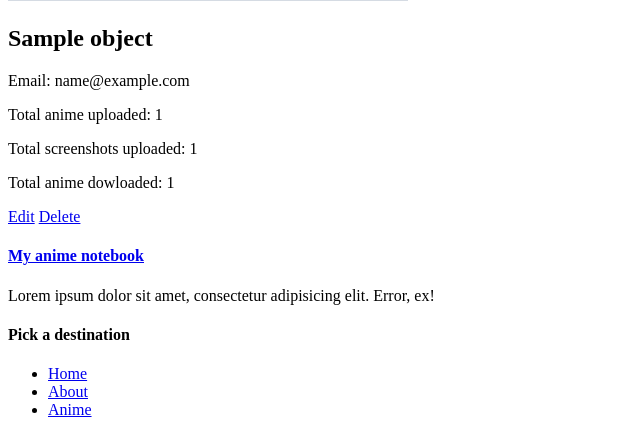
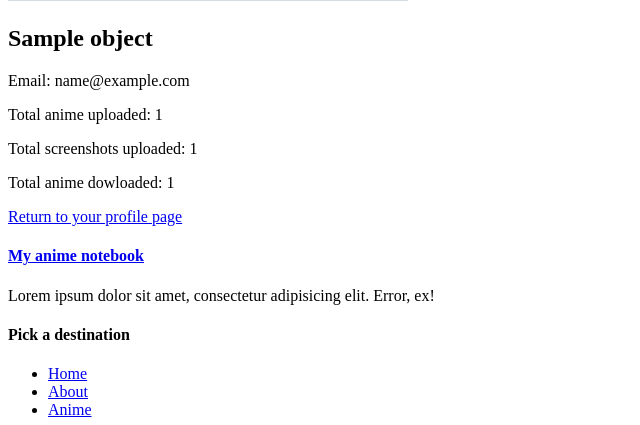
Before and after one commit to antomanolov/my-anime-notebook, a Django app: template templates/profiles/profile_details.html in a window 1280 px wide. Shown: the part 535-960 px from the top of the page, without its empty margins (0-640 px from the left). Run offline with Django 4.2, Linux system fonts and the light colour scheme; the template is opened without the code that fills it: most values are stand-ins (such as "Sample title", 1, 10 or a date in 2020); grey boxes marked "Sample" are stand-in pictures; some libraries are stand-ins or nearby versions.

Commit message:
added functionality that prevents user other than owner to edit/delete profile

```diff
--- a/project_defense/profileapp/views.py
+++ b/project_defense/profileapp/views.py
@@ -36,6 +36,12 @@
     model = UserModel
     template_name = 'profiles/profile_details.html'
 
+    def get_context_data(self, **kwargs):
+        context = super().get_context_data(**kwargs)
+
+        context['is_owned_by'] = self.request.user == self.object
+        return context
+
 
 class ProfileDelete(DeleteView):
     model = UserModel
--- a/templates/profiles/profile_details.html
+++ b/templates/profiles/profile_details.html
@@ -7,13 +7,13 @@
             <div class="game-header">
                 {% if object.profile_picture %}
                     <img class="game-img" src="{{ object.profile_picture }}" alt="profile-image"/>
-                    {% else %} <img class="game-img" src="{% static 'img/profile-picture.png' %}" alt="profile-image"/>
+                {% else %} <img class="game-img" src="{% static 'img/profile-picture.png' %}" alt="profile-image"/>
                 {% endif %}
 
                 <!-- if the user has a profile image -->
 
                 {% if object.get_full_name %}
-                        <h1>{{ object.get_full_name }}</h1>
+                    <h1>{{ object.get_full_name }}</h1>
                 {% endif %}
 
                 <!-- user email -->
@@ -22,12 +22,19 @@
                 <p class="text">Total anime uploaded: {{ object.uploaded_count }}</p>
                 <p class="text">Total screenshots uploaded: {{ object.total_screenshots }}</p>
                 <p class="text">Total anime dowloaded: {{ object.downloaded_count }}</p>
+                {% if is_owned_by %}
+                    <div class="buttons">
+                        <a href="{% url 'profile edit page' pk=object.pk %}" class="button form-button">Edit</a>
+                        <a href="{% url 'profile delete page' pk=object.pk %}" class="button form-button">Delete</a>
+                    </div>
+                {% else %}
+                    <div class="buttons">
+                        <a href="{% url 'profile details page' pk=request.user.pk %}" class="button form-button">Return to your profile page</a>
+                    </div>
 
+                {% endif %}
                 <!-- Edit/Delete buttons -->
-                <div class="buttons">
-                    <a href="{% url 'profile edit page' pk=object.pk%}" class="button form-button">Edit</a>
-                    <a href="{% url 'profile delete page' pk=object.pk %}" class="button form-button">Delete</a>
-                </div>
+
             </div>
         </div>
     </section>
```
